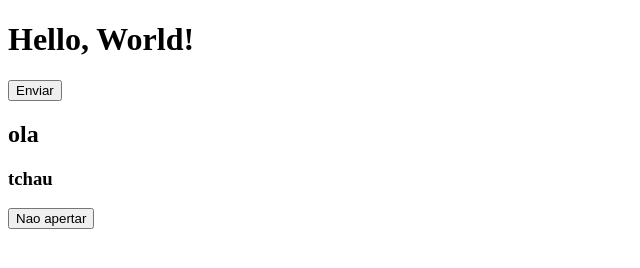
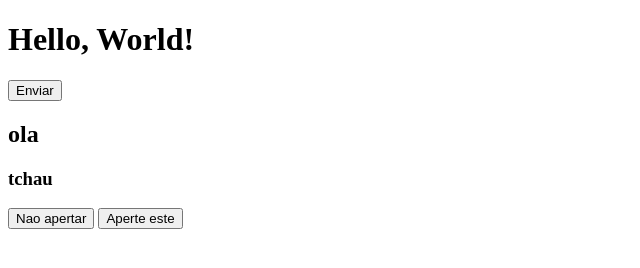
Before and after one commit to matheuswildeisen/Aula-3, a plain HTML site: page index.html in a window 1280 px wide. Shown: the whole page, without its empty margins (0-640 px from the left). Drawn offline with Linux system fonts and the light colour scheme.

Commit message:
bugfix 2

```diff
--- a/index.html
+++ b/index.html
@@ -11,5 +11,6 @@
     <h2>ola</h2>
     <h3>tchau</h3>
     <button>Nao apertar</button>
+    <button>Aperte este</button>
 </body>
 </html>
```
